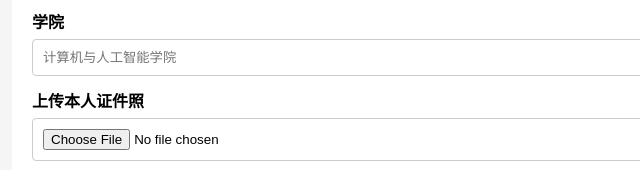
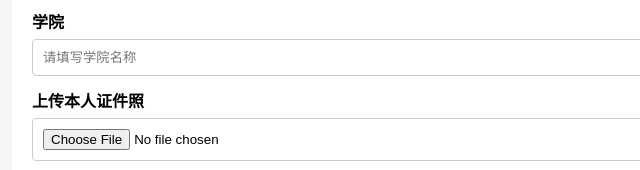
Before and after one commit to zhouf/stutool, a plain HTML site: page index.html in a window 1280 px wide. Shown: the part 764-934 px from the top of the page, 178-818 px from the left. Drawn offline with Linux system fonts and the light colour scheme.

Commit message:
修改了学院提示

```diff
--- a/index.html
+++ b/index.html
@@ -85,7 +85,7 @@ input[type="text"],input[type="date"],input[type="file"]{width:100%;padding:10px
     </div>
     <div class="item">
         <label>学院</label>
-        <input type="text" id="dept" placeholder="计算机与人工智能学院" required>
+        <input type="text" id="dept" placeholder="请填写学院名称" required>
     </div>
     <div class="item">
         <label>上传本人证件照</label>
```
